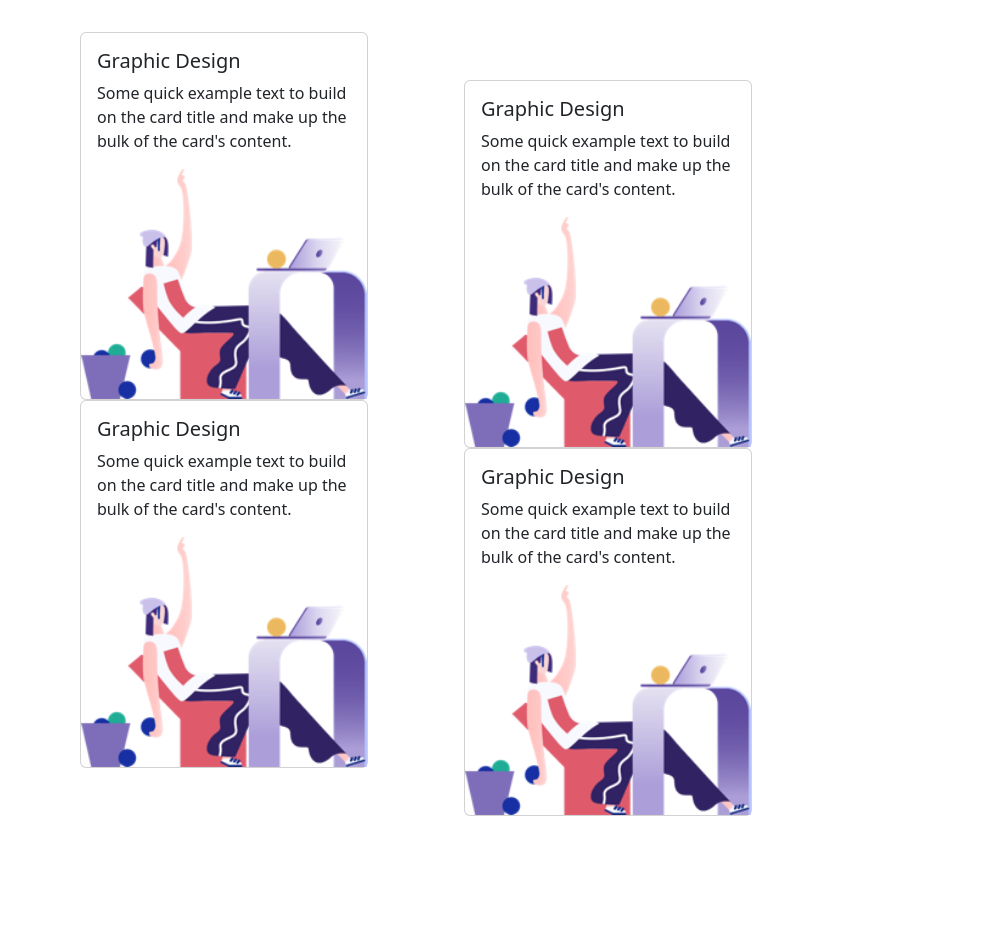
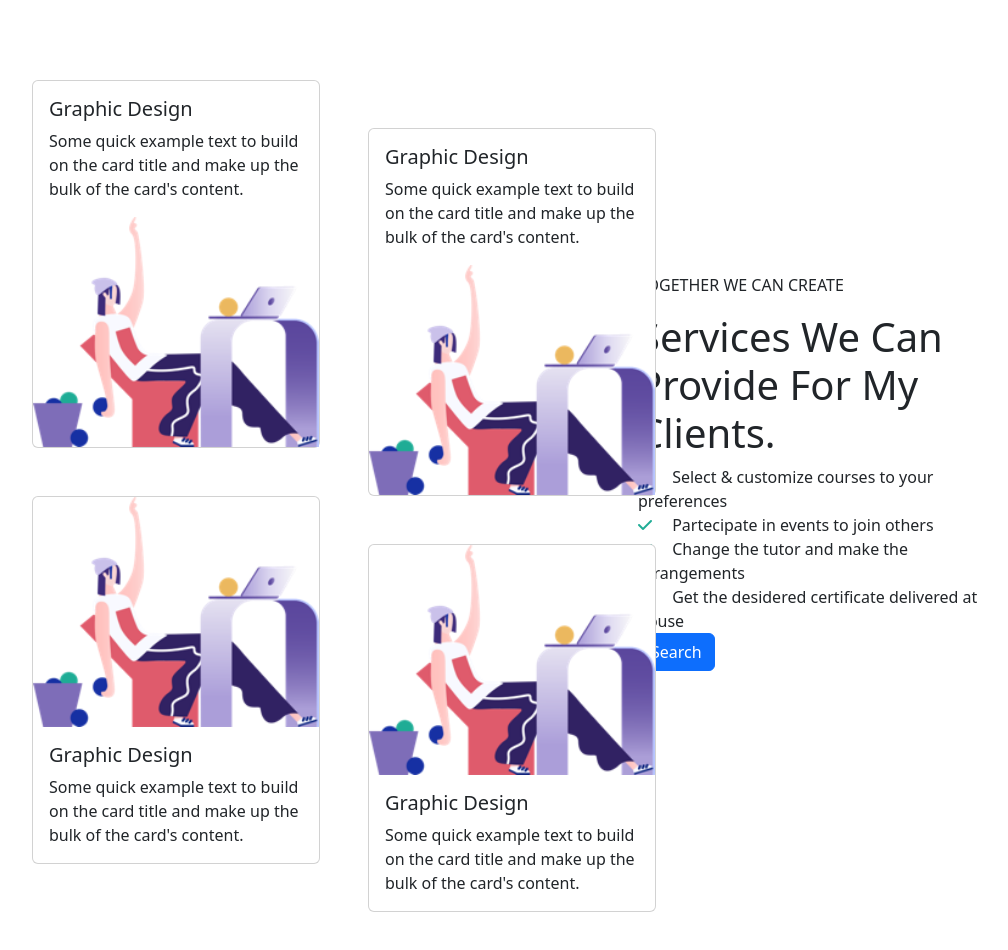
Before and after one commit to iaio998/proj-html-vuejs, a Vue app: page / in a window 1280 px wide. Shown: the part 1320-2270 px from the top of the page, without its empty margins (50-1058 px from the left). Before the commit the page ends 2232 px from the top, so only its background shows below. Built offline with nearby package versions, Linux system fonts and the light colour scheme.

Commit message:
Added right side on main first section

```diff
--- a/src/assets/style/main.scss
+++ b/src/assets/style/main.scss
@@ -11,6 +11,7 @@ $fa-font-path: '../webfonts';
 ul {
     list-style: none;
     margin: 0;
+    padding: 0;
 }
 a {
  text-decoration: none;
--- a/src/components/partials/CardComponentBot.vue
+++ b/src/components/partials/CardComponentBot.vue
@@ -1,5 +1,18 @@
 <template>
-  <div></div>
+  <div class="card" style="width: 18rem">
+    <img
+      src="/images/home-6-service-image-01.png"
+      class="card-img-top"
+      alt=""
+    />
+    <div class="card-body">
+      <h5>Graphic Design</h5>
+      <p class="card-text">
+        Some quick example text to build on the card title and make up the bulk
+        of the card's content.
+      </p>
+    </div>
+  </div>
 </template>
 
 <script>
--- a/src/components/partials/MainFirstSection.vue
+++ b/src/components/partials/MainFirstSection.vue
@@ -19,16 +19,32 @@
       </div>
       <div class="row py-5">
         <div class="col-6 d-flex">
-          <div class="mb-5 px-5">
-            <CardComponentTop />
-            <CardComponentTop />
+          <div class="mb-5 pe-4">
+            <CardComponentTop class="my-5" />
+            <CardComponentBot />
           </div>
-          <div class="mt-5 px-5">
-            <CardComponentTop />
-            <CardComponentTop />
+          <div class="mt-5 ps-4">
+            <CardComponentTop class="my-5" />
+            <CardComponentBot />
           </div>
         </div>
-        <div class="col-6"></div>
+        <div class="col-6 p-5 d-flex flex-column justify-content-center">
+          <div class="w-75">
+            <p>TOGETHER WE CAN CREATE</p>
+            <h3 class="fs-1">
+              Services We <span>Can Provide</span> For My Clients.
+            </h3>
+            <ul>
+              <li v-for="el in services">
+                <i class="fa-solid fa-check pe-3"></i>
+                {{ el.text }}
+              </li>
+            </ul>
+            <button type="button" class="btn btn-primary rounded-2 fs-bold">
+              Search
+            </button>
+          </div>
+        </div>
       </div>
     </div>
   </div>
@@ -36,10 +52,12 @@
 
 <script>
 import CardComponentTop from "./CardComponentTop.vue";
+import CardComponentBot from "./CardComponentBot.vue";
 export default {
   name: "MainFirstSection",
   components: {
     CardComponentTop,
+    CardComponentBot,
   },
   data() {
     return {
@@ -47,22 +65,40 @@ export default {
         {
           name: "FINISHED SESSIONS",
           val: "1.926",
-          datasId: 1,
+          serviceId: 1,
         },
         {
           name: "ENROLLED LEARNERS",
           val: "3.902+",
-          datasId: 2,
+          serviceId: 2,
         },
         {
           name: "ONLINE INSTRUCTORS",
           val: "200",
-          datasId: 3,
+          serviceId: 3,
         },
         {
           name: "SATISFACTION RATE",
           val: "100%",
-          datasId: 4,
+          serviceId: 4,
+        },
+      ],
+      services: [
+        {
+          text: "Select & customize courses to your preferences",
+          serviceId: 1,
+        },
+        {
+          text: "Partecipate in events to join others",
+          serviceId: 2,
+        },
+        {
+          text: "Change the tutor and make the arrangements",
+          serviceId: 3,
+        },
+        {
+          text: "Get the desidered certificate delivered at house",
+          serviceId: 4,
         },
       ],
     };
@@ -70,4 +106,9 @@ export default {
 };
 </script>
 
-<style lang="scss" scoped></style>
+<style lang="scss" scoped>
+@use "../../assets/style/partials/variables" as *;
+.fa-check {
+  color: $color-marker;
+}
+</style>
```
